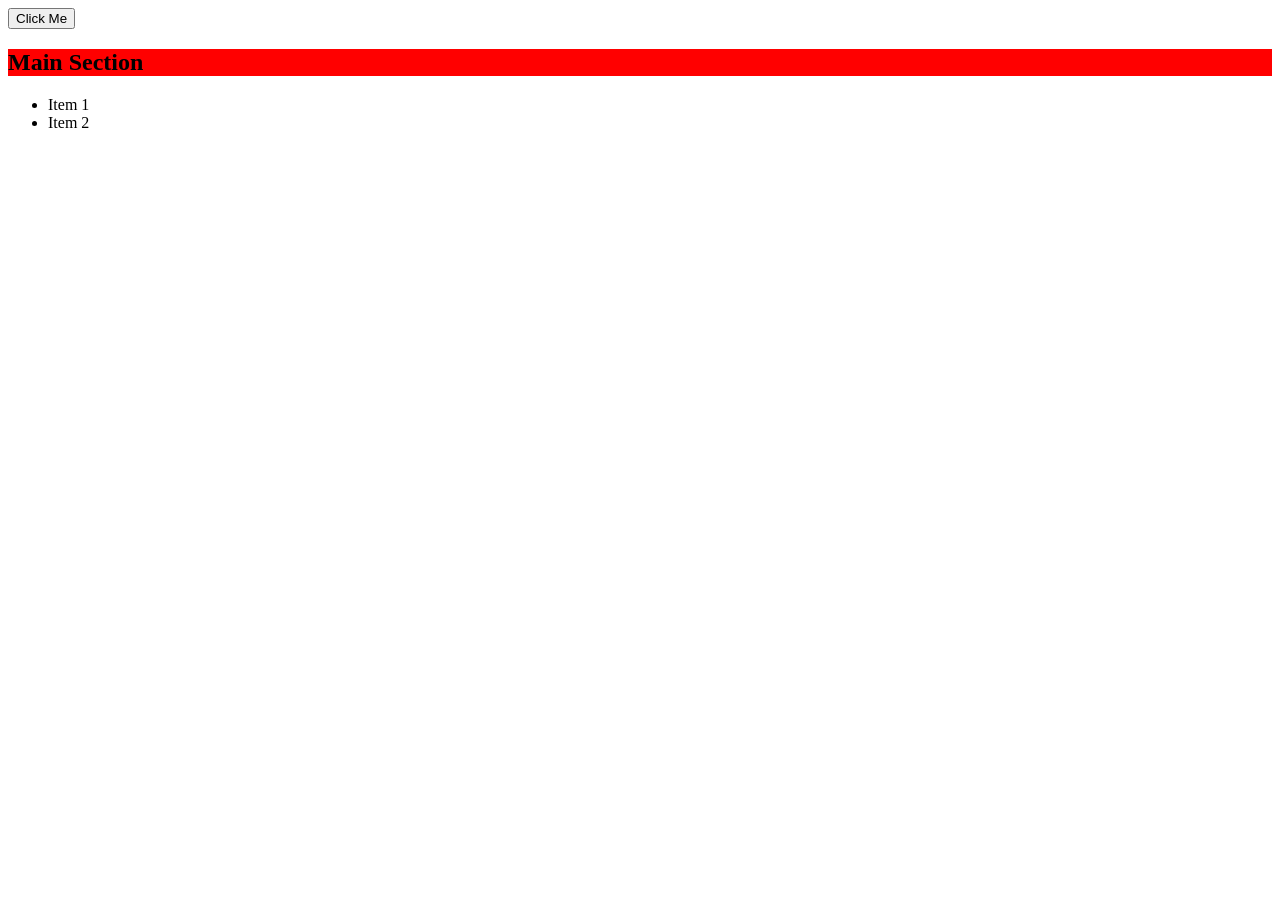
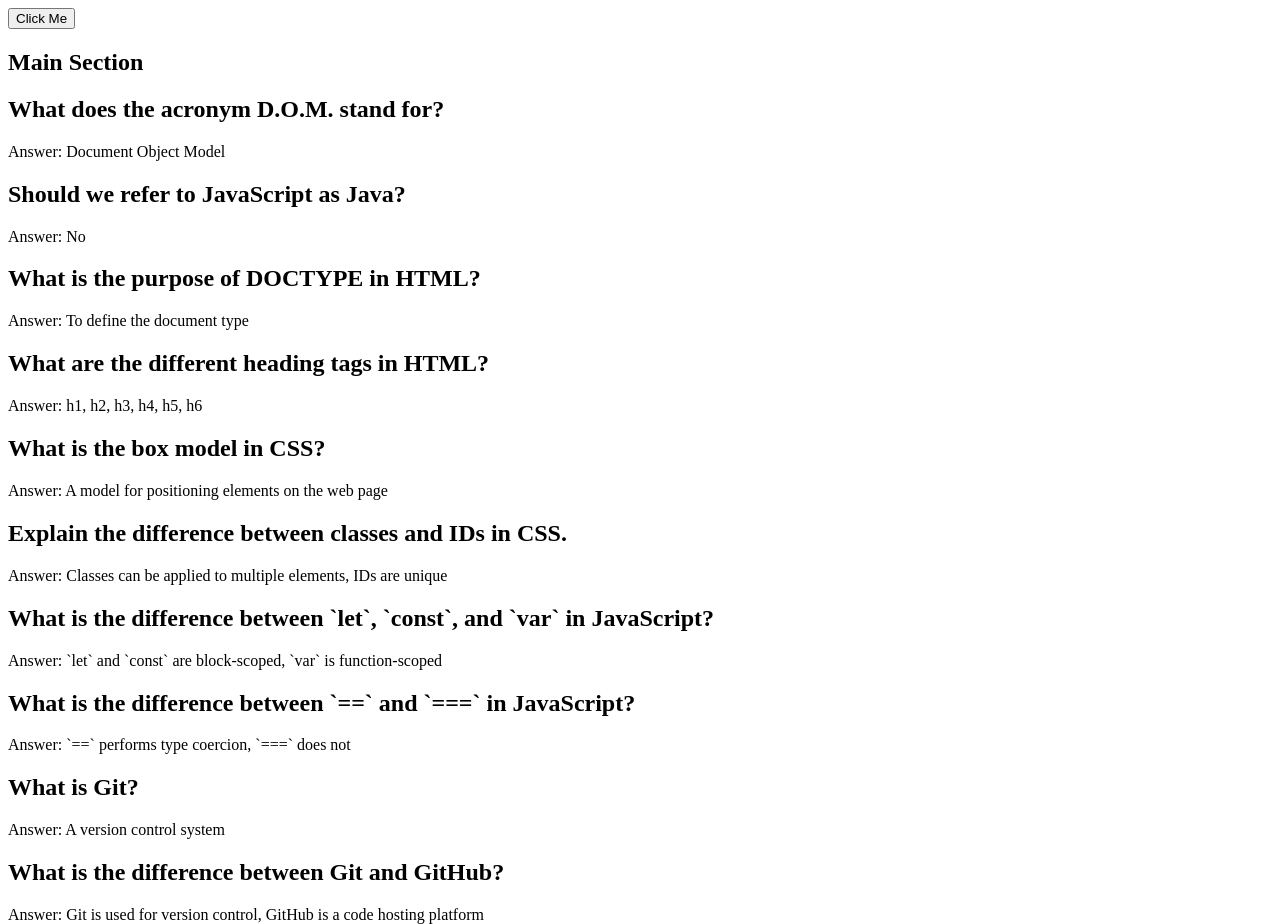
Before and after one commit to jp-king-1337/javascript_beginnings, a plain HTML site: page index.html in a window 1280 px wide. Before the commit the page ends 808 px from the top, so only its background shows below. Drawn offline with Linux system fonts and the light colour scheme.

Commit message:
Used JS to inject some questions and answers into the HTML

```diff
--- a/index.html
+++ b/index.html
@@ -18,11 +18,6 @@
         </section>
     </main>
 
-    <ul>
-        <li>Item 1</li>
-        <li>Item 2</li>
-    </ul>
-
     <script src="js/script.js"></script>
 </body>
 
--- a/js/script.js
+++ b/js/script.js
@@ -1,16 +1,79 @@
 var body = document.body;
-// var btnElObject = document.getElementById("start");
-// .getElementById is no longer used, because .querySelector is now the standard.
 var btnElObject = document.querySelector("#start");
-var mainEl = document.querySelector(".main-content");
-// var liEl = document.querySelector("ul li:last-child")
+var mainSectionEl = document.querySelector(".main-content");
+var questionData = [
+    {
+        question: "What does the acronym D.O.M. stand for?",
+        choices: ["Dog Only Members", "Document Object Model", "Dancing on Mercury", "Document On Memory"],
+        answer: "Document Object Model"
+    },
+    {
+        question: "Should we refer to JavaScript as Java?",
+        choices: ["Maybe", "Yes", "No", "Only on Saturdays"],
+        answer: "No"
+    },
+    {
+        question: "What is the purpose of DOCTYPE in HTML?",
+        choices: ["To specify the version of HTML being used", "To define the document type", "To indicate the character encoding", "To link external stylesheets"],
+        answer: "To define the document type"
+    },
+    {
+        question: "What are the different heading tags in HTML?",
+        choices: ["h1, h2, h3, h4, h5, h6", "head, title, header", "hgroup, hsection, hdiv", "header, footer, nav"],
+        answer: "h1, h2, h3, h4, h5, h6"
+    },
+    {
+        question: "What is the box model in CSS?",
+        choices: ["A way to visualize elements as boxes", "A model for positioning elements on the web page", "A method for creating rounded corners", "A way to define font styles"],
+        answer: "A model for positioning elements on the web page"
+    },
+    {
+        question: "Explain the difference between classes and IDs in CSS.",
+        choices: ["Classes are used for styling HTML elements, IDs are used for JavaScript manipulation", "Classes are unique, IDs can be used multiple times", "Classes can be applied to multiple elements, IDs are unique", "Classes are global, IDs are local"],
+        answer: "Classes can be applied to multiple elements, IDs are unique"
+    },
+    {
+        question: "What is the difference between `let`, `const`, and `var` in JavaScript?",
+        choices: ["`let` and `const` are block-scoped, `var` is function-scoped", "`let` and `const` are used for constant values, `var` is used for variables", "`let` and `const` are modern JavaScript keywords, `var` is deprecated", "`let` and `const` are used for global variables, `var` is used for local variables"],
+        answer: "`let` and `const` are block-scoped, `var` is function-scoped"
+    },
+    {
+        question: "What is the difference between `==` and `===` in JavaScript?",
+        choices: ["`==` performs type coercion, `===` does not", "`==` checks for equality, `===` checks for identity", "`==` compares values, `===` compares references", "`==` is for strict equality, `===` is for loose equality"],
+        answer: "`==` performs type coercion, `===` does not"
+    },
+    {
+        question: "What is Git?",
+        choices: ["A version control system", "A programming language", "A web development framework", "An operating system"],
+        answer: "A version control system"
+    },
+    {
+        question: "What is the difference between Git and GitHub?",
+        choices: ["Git is used for version control, GitHub is a code hosting platform", "Git is a centralized system, GitHub is a distributed system", "Git is free and open-source, GitHub is a paid service", "Git is used for local development, GitHub is used for remote collaboration"],
+        answer: "Git is used for version control, GitHub is a code hosting platform"
+    }
+]
+
+for (var index = 0; index < questionData.length; index++) {
+    var questionObj = questionData[index];
+    var questionDiv = document.createElement("div");
+    // var h2 = document.createElement("h2");
+    // var p = document.createElement("p");
+
+    // h2.innerText = questionObj.question;
+    // p.innerText = questionObj.answer;
+
+    // questionDiv.append(h2);
+    // questionDiv.append(p);
 
 
-// console.log(btnElObject);
-// btnElObject.innerText = "something else";
-// btnElObject.style.backgroundColor = "#301934";
-// btnElObject.style.color = "#fff";
-mainEl.style.backgroundColor = "red";
+    questionDiv.innerHTML = `
+        <h2>${questionObj.question}</h2 >
+        <p>Answer: ${questionObj.answer}</p>
+    `;
+
+    mainSectionEl.append(questionDiv);
+}
 
 
 btnElObject.addEventListener("click", function () {
```
